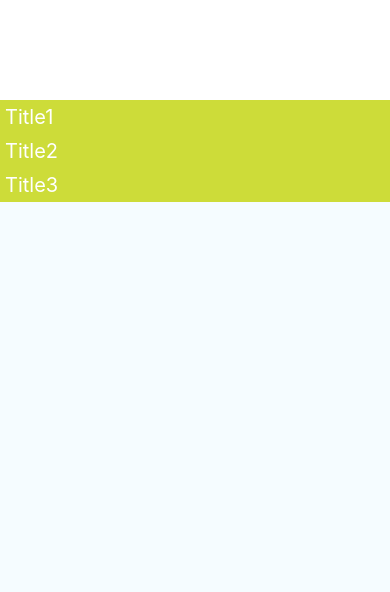
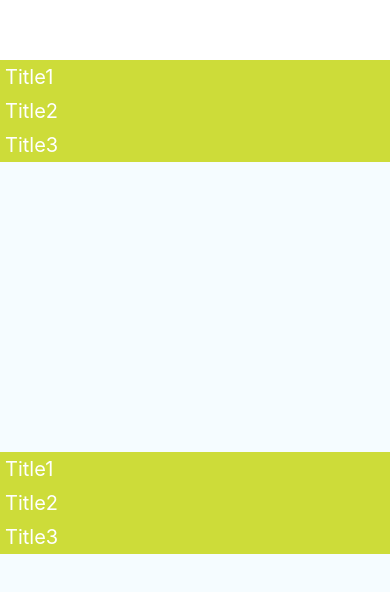
Before and after one commit to kajal-mittal/react-native-expandableListView, a React Native app in the folder RNExpandableListView/: screen / in a window 390 px wide. Shown: the top 592 px of the page. Built offline with nearby package versions, Linux system fonts and the light colour scheme.

Commit message:
-changes into code.

```diff
--- a/RNExpandableListView/App.js
+++ b/RNExpandableListView/App.js
@@ -6,6 +6,7 @@
 
 import React, { Component } from 'react';
 import { Platform, StyleSheet, Text, View, SectionList, TouchableOpacity, Alert } from 'react-native';
+import ItemCellRoot from './ItemCellRoot';
 const DATA = [
 	{ title: 'Title1', index: 1, data: ['item1', 'item2'] },
 	{ title: 'Title2', index: 2, data: ['item3', 'item4'] },
@@ -18,34 +19,17 @@ export default class App extends Component<Props> {
 
 		this.state = {
 			id: 0,
-			expand: false,
-			collapse: false
+			expand: false
 		};
 	}
-	_renderItem() {
-		console.warn('_renderItem' + this.state.showItems);
-		<View>
-			{this.state.showItems && (
-				<Text
-					key={index}
-					style={{
-						fontSize: 15,
-						padding: 5,
-						color: '#000',
-						backgroundColor: '#F5F5F5'
-					}}
-				>
-					{'item'}
-				</Text>
-			)}
-		</View>;
-	}
+
 	getSectionListItem = (title, index) => {
 		if (this.state.expand && this.state.id === index) {
 			this.setState({ expand: false });
 		} else {
 			this.setState({ expand: true });
 		}
+		//this.setState({ expand: true });
 		this.setState({ id: index });
 		console.warn(this.state.id);
 	};
@@ -53,6 +37,7 @@ export default class App extends Component<Props> {
 	render() {
 		return (
 			<View style={styles.container}>
+				<View style={{ height: '50%' }}>
 					<SectionList
 						renderItem={({ item, section: { title, index } }) => (
 							<View>
@@ -69,6 +54,21 @@ export default class App extends Component<Props> {
 						keyExtractor={(item, index) => item + index}
 					/>
 				</View>
+				<View style={{ height: '50%' }}>
+					<SectionList
+						renderItem={({ item, section: { title, index } }) => (
+							<ItemCellRoot data={item} sections={title} id={this.state.id} index={index} value={this.state.expand} />
+						)}
+						renderSectionHeader={({ section: { title, index } }) => (
+							<TouchableOpacity onPress={this.getSectionListItem.bind(this, title, index)}>
+								<Text style={styles.sectionHeaderStyle}>{title}</Text>
+							</TouchableOpacity>
+						)}
+						sections={DATA}
+						keyExtractor={(item, index) => item + index}
+					/>
+				</View>
+			</View>
 		);
 	}
 }
@@ -76,7 +76,7 @@ export default class App extends Component<Props> {
 const styles = StyleSheet.create({
 	container: {
 		flex: 1,
-		marginTop: 100,
+		marginTop: 60,
 		backgroundColor: '#F5FCFF'
 	},
 	sectionHeaderStyle: {
--- /dev/null
+++ b/RNExpandableListView/ItemCellRoot.js
@@ -0,0 +1,23 @@
+import React, { Component } from 'react';
+import { View, Text, TouchableOpacity } from 'react-native';
+
+class ItemCellRoot extends Component {
+	constructor(props) {
+		super(props);
+		this.state = {
+			isActive: false
+		};
+	}
+
+	render() {
+		return this.renderCategoryCell(this.props.expanded);
+	}
+	renderCategoryCell(expand) {
+		const { data, title, id, index } = this.props;
+		return (
+			<TouchableOpacity onPress={() => {}}>{index === id && this.props.value && <Text>{data}</Text>}</TouchableOpacity>
+		);
+	}
+}
+
+export default ItemCellRoot;
```
Lines whose indentation alone changed are shown as unchanged.
